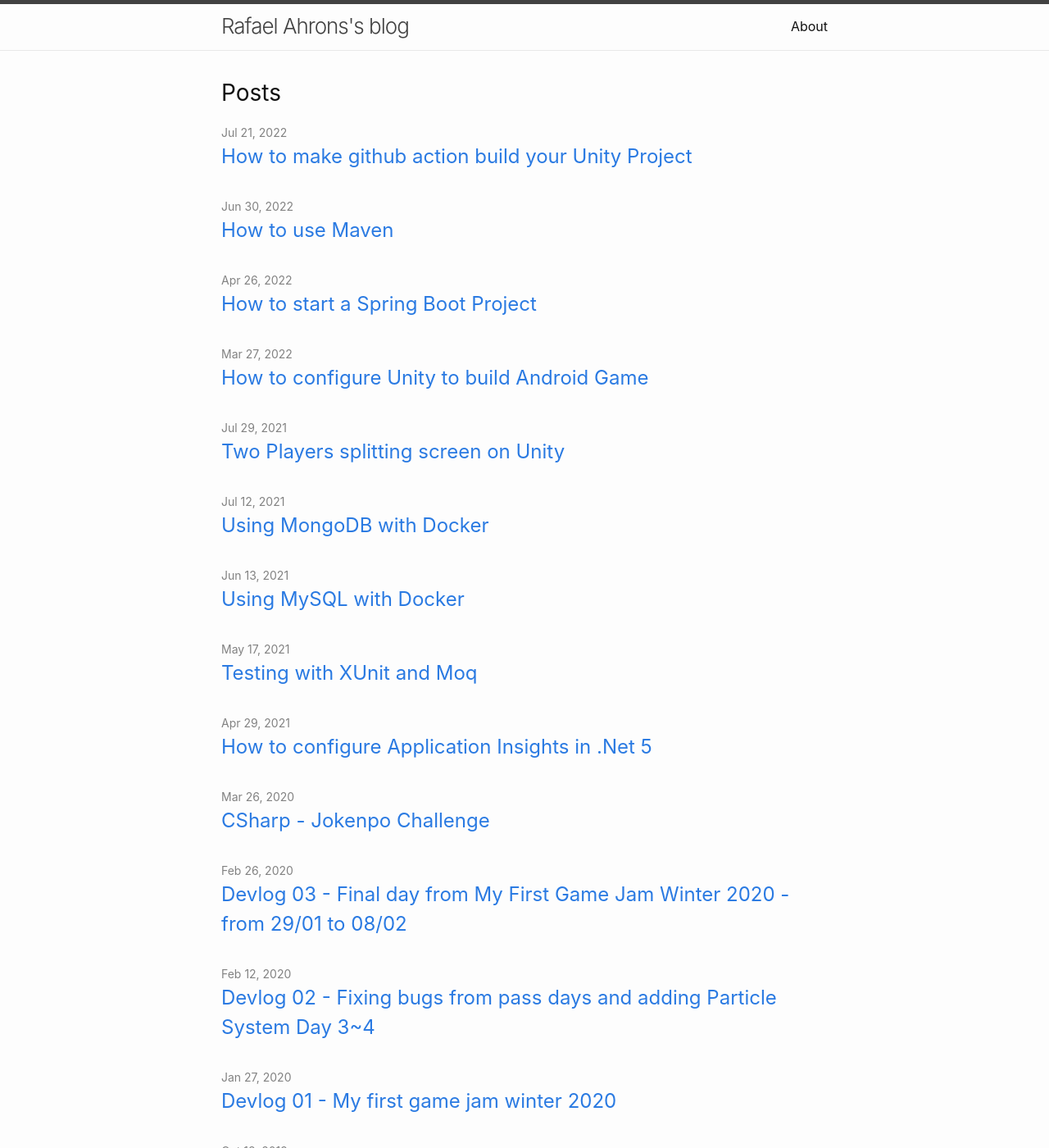
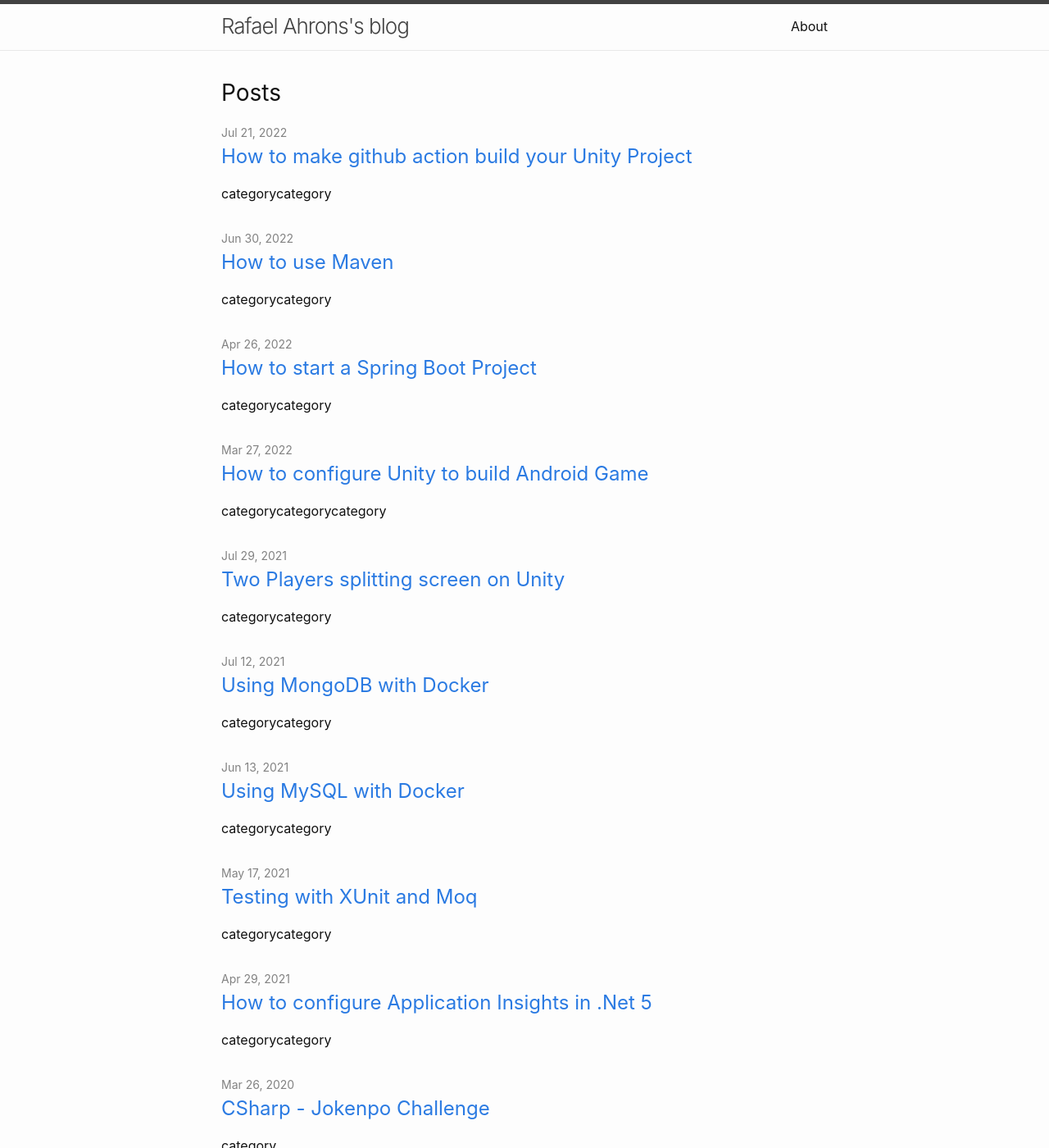
Before and after one commit to luturol/luturol.github.io, a Jekyll site: the page built from index.md, in a window 1280 px wide and 1400 px high. Shown: the whole window at 82% size. Built offline with Jekyll 4.4.1, drawn with Linux system fonts in a browser that asks for light colours; some of the changed text lies outside the part shown.

Commit message:
Add bootstrap and categories tag

```diff
--- a/_includes/head.html
+++ b/_includes/head.html
@@ -8,4 +8,5 @@
   {%- if jekyll.environment == 'production' and site.google_analytics -%}
     {%- include google-analytics.html -%}
   {%- endif -%}
+  <script src="https://cdn.jsdelivr.net/npm/bootstrap@5.2.0/dist/js/bootstrap.bundle.min.js" integrity="sha384-A3rJD856KowSb7dwlZdYEkO39Gagi7vIsF0jrRAoQmDKKtQBHUuLZ9AsSv4jD4Xa" crossorigin="anonymous"></script>
 </head>
--- a/_layouts/home.html
+++ b/_layouts/home.html
@@ -21,6 +21,9 @@ layout: default
             {{ post.title | escape }}
           </a>
         </h3>
+        {%- for category in post.categories -%}
+        <span class="badge badge-secondary">category</span>
+        {%- endfor -%}
         {%- if site.show_excerpts -%}
           {{ post.excerpt }}
         {%- endif -%}
```
